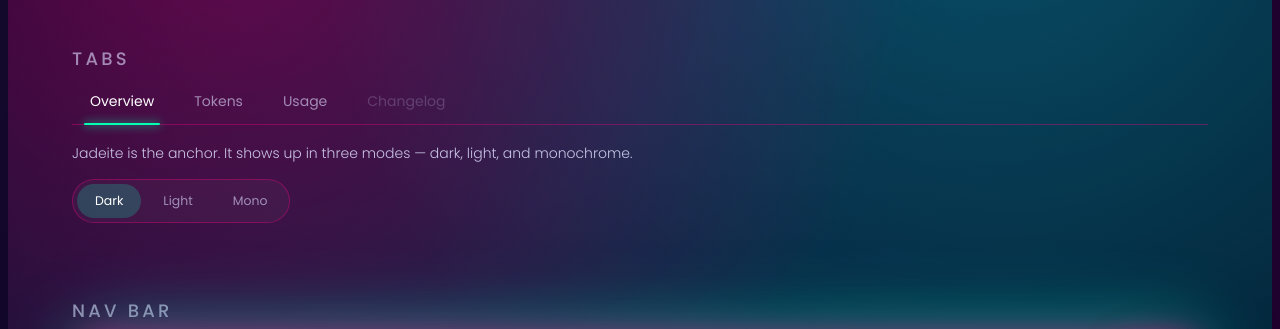
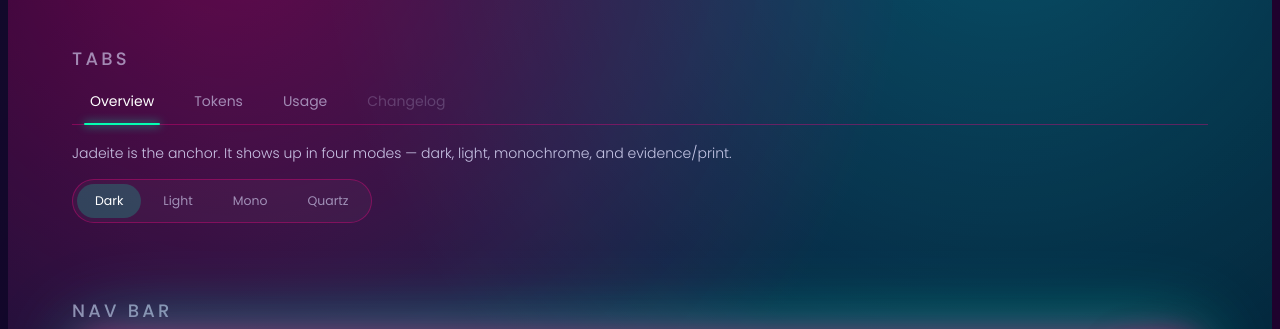
Before and after one commit to zephyr757/builtbystephen-design-system, a website: page preview/07-patterns.html in a window 1280 px wide. Shown: the part 267-596 px from the top of the page. Drawn offline with Linux system fonts and the light colour scheme.

Commit message:
fix(ds): update initial tab copy and Quartz pill in preview/07-patterns.html

```diff
--- a/preview/07-patterns.html
+++ b/preview/07-patterns.html
@@ -19,8 +19,8 @@
   <section>
     <h2>Tabs</h2>
     <div class="tabs" id="tabs"><button class="on">Overview</button><button>Tokens</button><button>Usage</button><button disabled>Changelog</button></div>
-    <p class="tab-panel" id="tabpanel">Jadeite is the anchor. It shows up in three modes — dark, light, and monochrome.</p>
-    <div class="tabs-pill" id="tabs2"><button class="on">Dark</button><button>Light</button><button>Mono</button></div>
+    <p class="tab-panel" id="tabpanel">Jadeite is the anchor. It shows up in four modes — dark, light, monochrome, and evidence/print.</p>
+    <div class="tabs-pill" id="tabs2"><button class="on">Dark</button><button>Light</button><button>Mono</button><button>Quartz</button></div>
   </section>
 
   <section>
```
